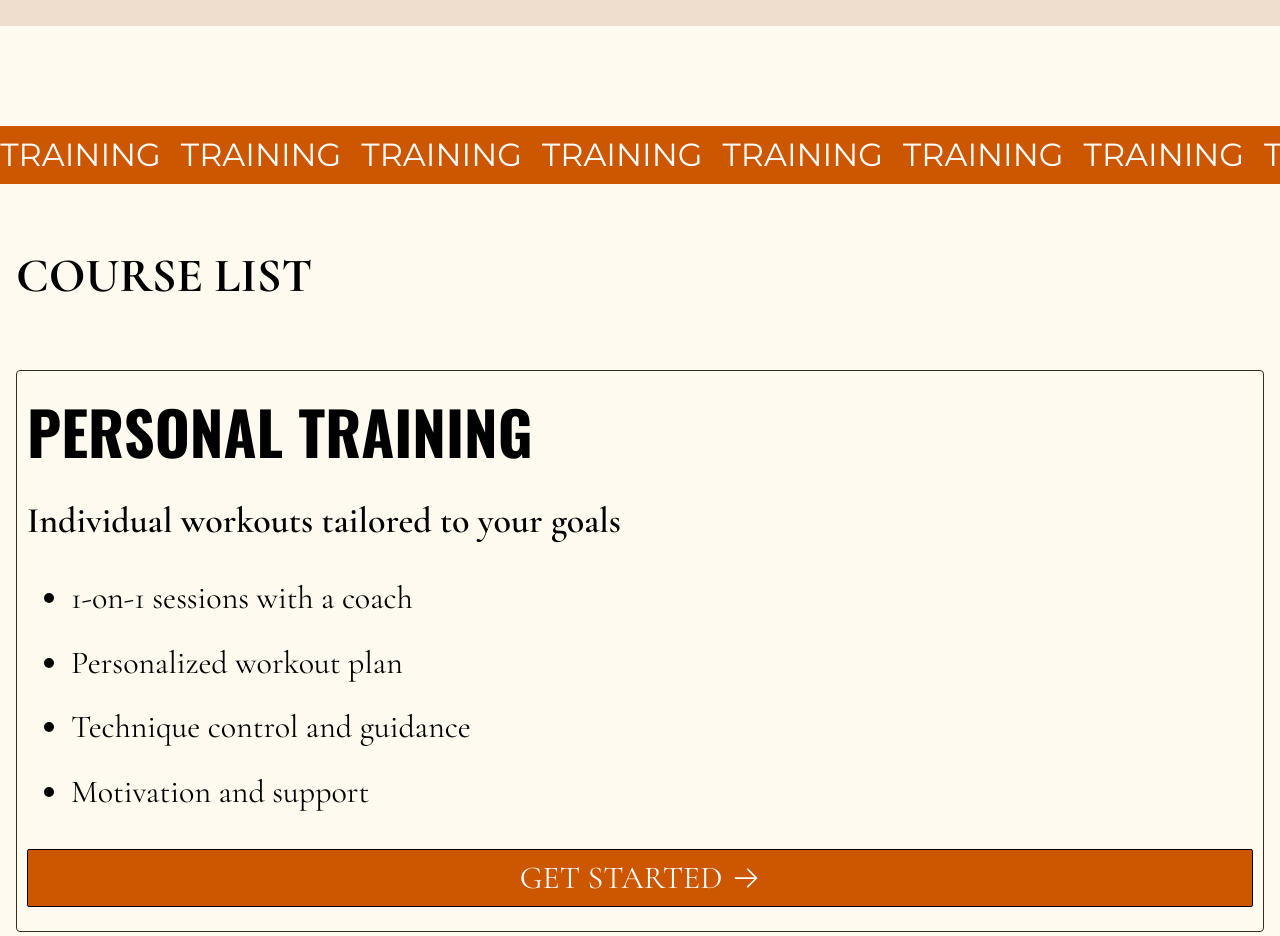
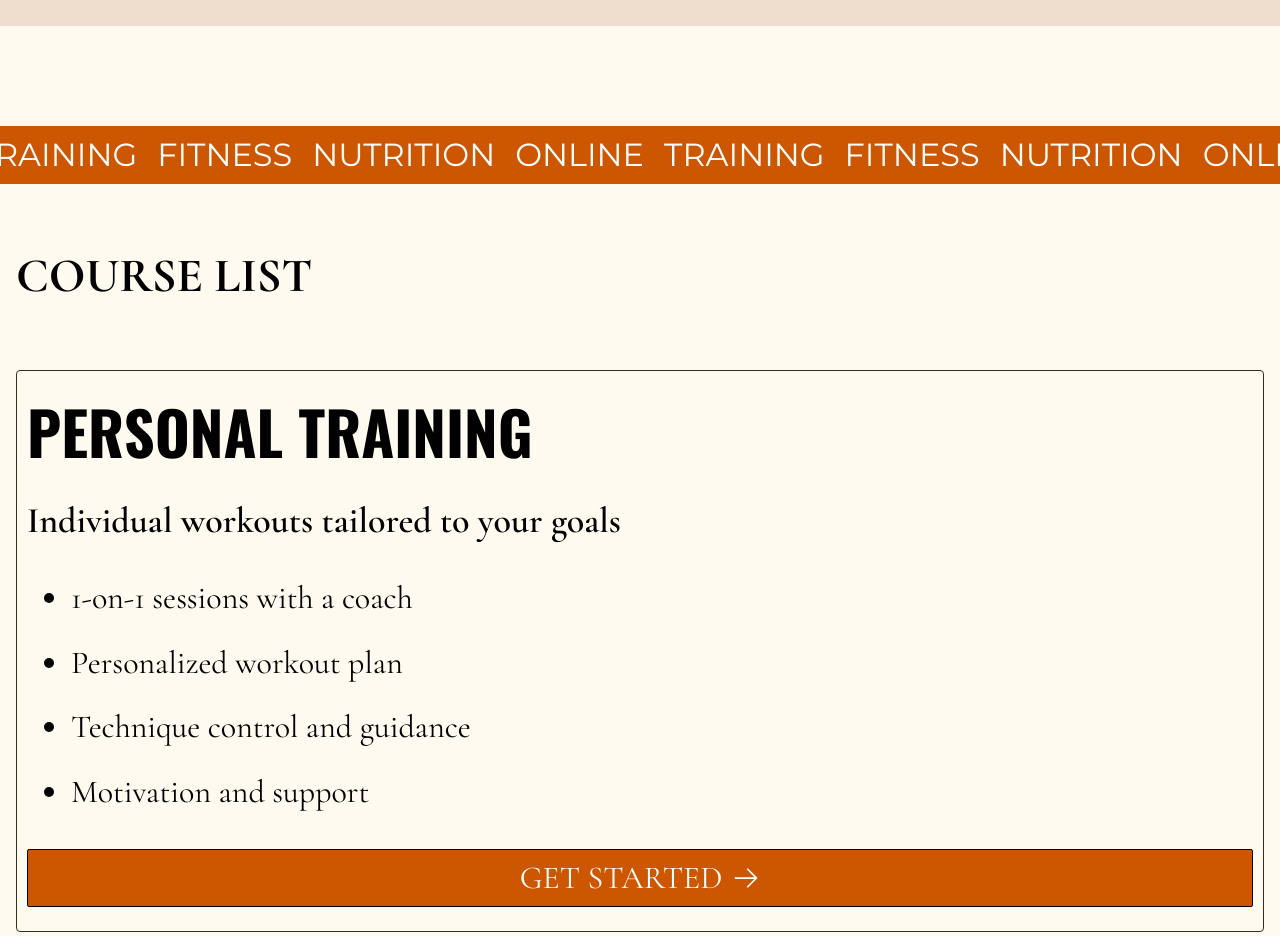
Before and after one commit to Maliuk-Olexandr/stasya-fit, a Next.js app: page /en in a window 1280 px wide. Shown: the part 3960-4896 px from the top of the page. Built offline with nearby package versions, Linux system fonts and the light colour scheme; a web font is replaced by a local one.

Commit message:
feat: add running text feature with dynamic content from translations style: adjust animation duration for running text for better visibility style: increase margin-top for better spacing in Before/After section

```diff
--- a/messages/en.json
+++ b/messages/en.json
@@ -14,6 +14,10 @@
       { "id": "telegram", "label": "Telegram" },
       { "id": "facebook", "label": "Facebook" }
     ]
+  },
+
+  "runingText": {
+    "texts": ["Online", "Training", "Fitness", "Nutrition"]
   },
 
   "hero": {
--- a/messages/ru.json
+++ b/messages/ru.json
@@ -14,6 +14,10 @@
       { "id": "telegram", "label": "Telegram" },
       { "id": "facebook", "label": "Facebook" }
     ]
+  },
+
+  "runingText": {
+    "texts": ["Онлайн", "Тренировки", "Фитнес", "Питание"]
   },
 
   "hero": {
--- a/modules/components/01_HomePage/08-BeforeAfter/BeforeAfterSlider.module.css
+++ b/modules/components/01_HomePage/08-BeforeAfter/BeforeAfterSlider.module.css
@@ -33,7 +33,7 @@
     display: flex;
     gap: 24px;
     justify-content: center;
-    margin-top: 16px;
+    margin-top: 40px;
     padding: 4px;
   }
   .thumb {
--- a/modules/components/@ui/RunningText/RunningText.module.css
+++ b/modules/components/@ui/RunningText/RunningText.module.css
@@ -10,7 +10,7 @@
   display: flex;
   gap: 20px;
   width: max-content;
-  animation: marquee 50s linear infinite;
+  animation: marquee 400s linear infinite;
 }
 
 .track span {
--- a/modules/components/@ui/RunningText/RunningText.tsx
+++ b/modules/components/@ui/RunningText/RunningText.tsx
@@ -1,17 +1,23 @@
+import { useTranslations } from 'next-intl';
 import css from './RunningText.module.css';
 
+
+
 export default function RunningText() {
+  const t = useTranslations('runingText');
+  const texts = t.raw('texts') as string[];
+  console.log(texts);
   return (
     <div className={css.marquee}>
       <div className={css.track}>
-        {Array.from({ length: 30}).map((_, i) => (
-          <span key={i}>Training</span>
-        ))}
+        {Array.from({ length: 30 }).map((_, i) =>
+          texts.map((text, textIndex) => <span key={`${i}-${textIndex}`}>{text}</span>)
+        )}
       </div>
       <div className={css.track}>
-        {Array.from({ length: 30}).map((_, i) => (
-          <span key={i}>Training</span>
-        ))}
+        {Array.from({ length: 30 }).map((_, i) =>
+          texts.map((text, textIndex) => <span key={`${i}-${textIndex}`}>{text}</span>)
+        )}
       </div>
     </div>
   );
```
